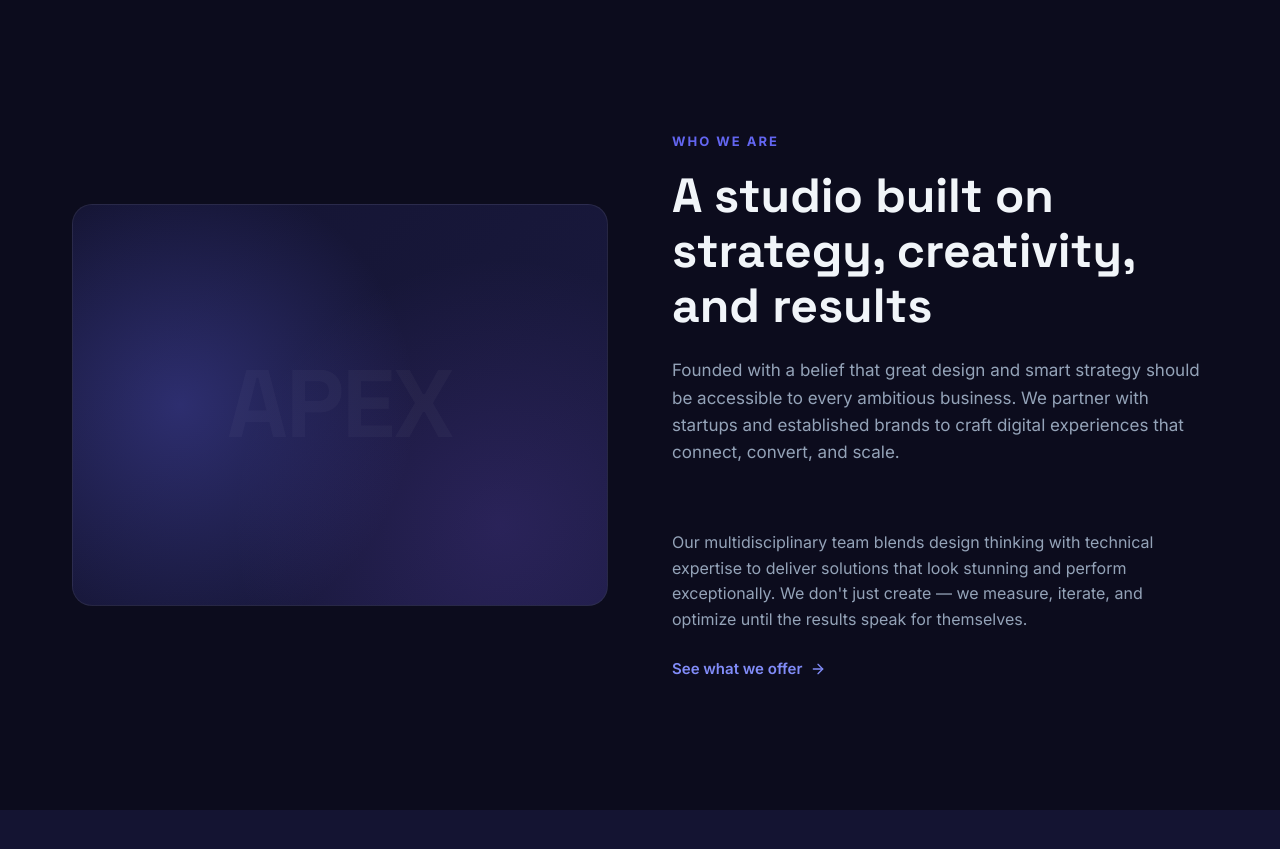
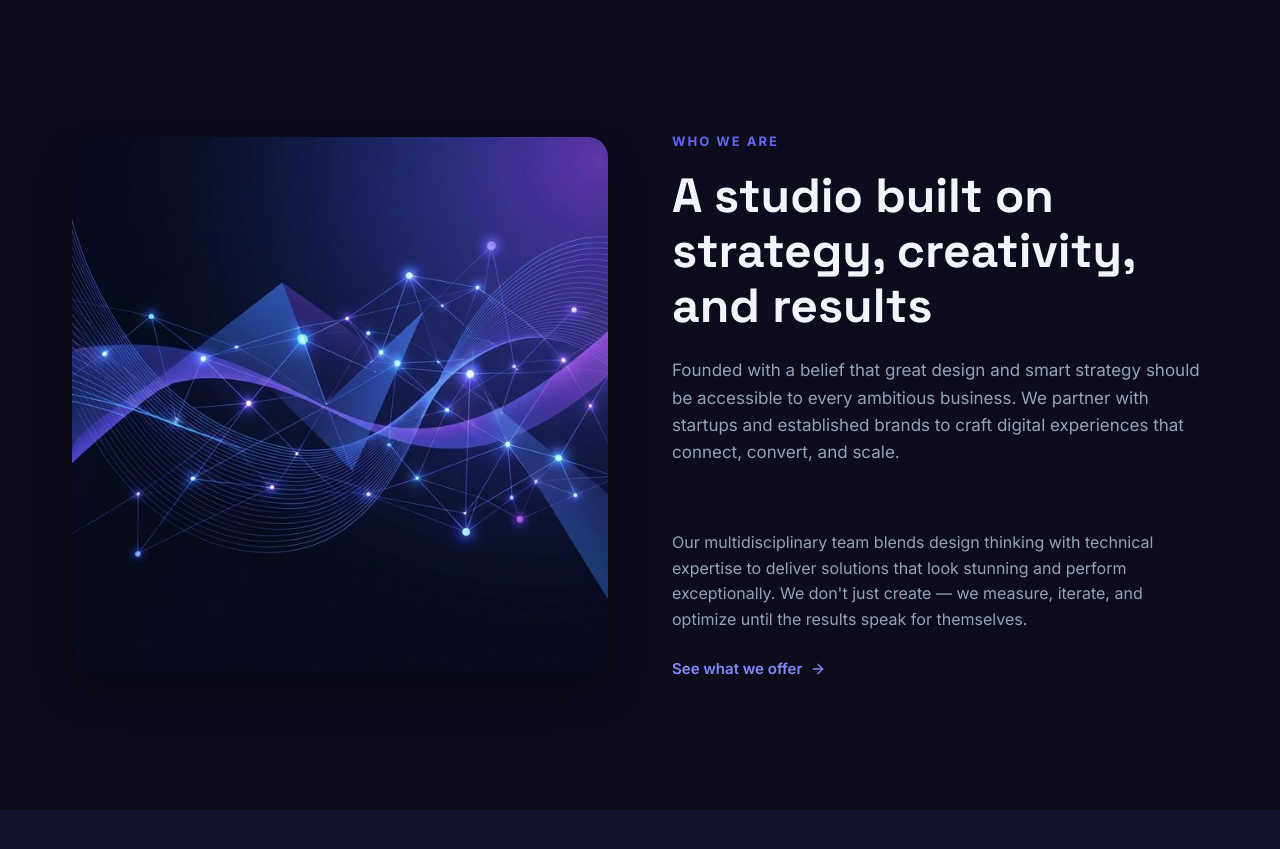
Before and after one commit to AniketBhatia2091/Avox-Media, a website: page public/index.html in a window 1280 px wide. Shown: the part 800-1649 px from the top of the page. Drawn offline with Linux system fonts and the light colour scheme.

Commit message:
worked on the animation

```diff
--- a/public/css/style.css
+++ b/public/css/style.css
@@ -803,33 +803,16 @@ p {
   }
 }
 
-.about__visual {
-  position: relative;
-  aspect-ratio: 4/3;
-  background: linear-gradient(135deg, var(--bg-secondary), var(--bg-tertiary));
+.about__image {
+  width: 100%;
+  height: auto;
   border-radius: var(--radius-lg);
-  border: 1px solid var(--border-solid);
-  overflow: hidden;
-  display: flex;
-  align-items: center;
-  justify-content: center;
+  box-shadow: 0 20px 40px rgba(0, 0, 0, 0.3);
+  transition: transform var(--duration-normal) var(--ease-out);
 }
 
-.about__visual-pattern {
-  width: 100%;
-  height: 100%;
-  background-image:
-    radial-gradient(circle at 20% 50%, var(--accent-glow) 0%, transparent 50%),
-    radial-gradient(circle at 80% 80%, rgba(139, 92, 246, 0.15) 0%, transparent 50%);
-}
-
-.about__visual-text {
-  position: absolute;
-  font-family: var(--font-heading);
-  font-size: clamp(3rem, 8vw, 6rem);
-  font-weight: 700;
-  color: rgba(255, 255, 255, 0.03);
-  letter-spacing: -2px;
+.about__image:hover {
+  transform: scale(1.02);
 }
 
 /* --- Stats --- */
--- a/public/index.html
+++ b/public/index.html
@@ -97,9 +97,9 @@
         <section class="section" aria-label="About us">
             <div class="container">
                 <div class="about__grid">
-                    <div class="about__visual reveal" aria-hidden="true">
-                        <div class="about__visual-pattern"></div>
-                        <span class="about__visual-text">APEX</span>
+                    <div class="about__visual reveal">
+                        <img src="img/about-visual.png" alt="Abstract representation of digital strategy and creativity"
+                            class="about__image">
                     </div>
                     <div>
                         <div class="section-header">
```
Also changed, not shown: public/img/about-visual.png (added).
